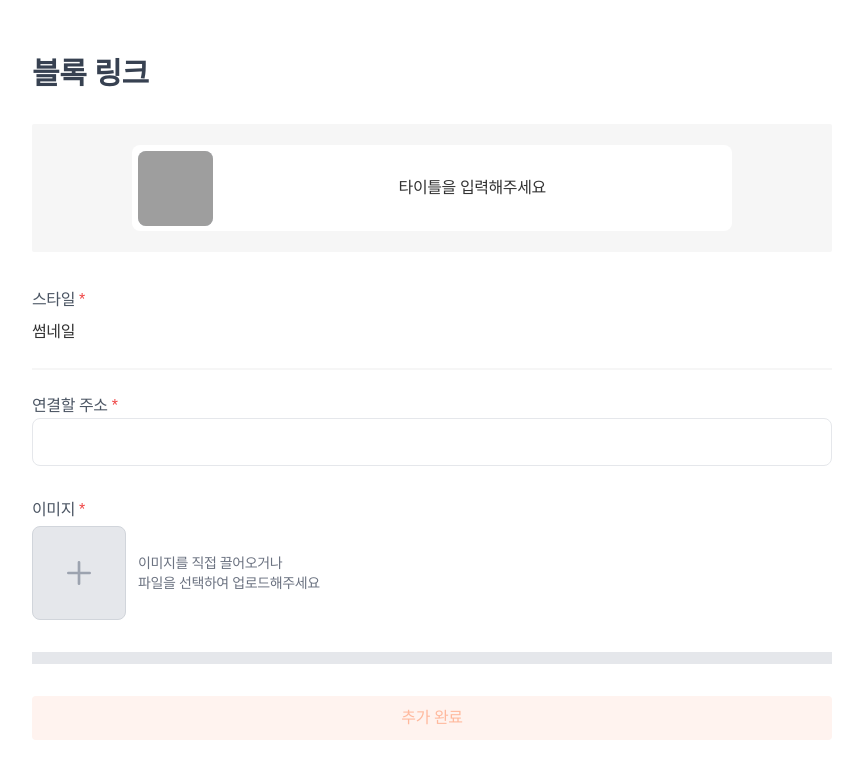
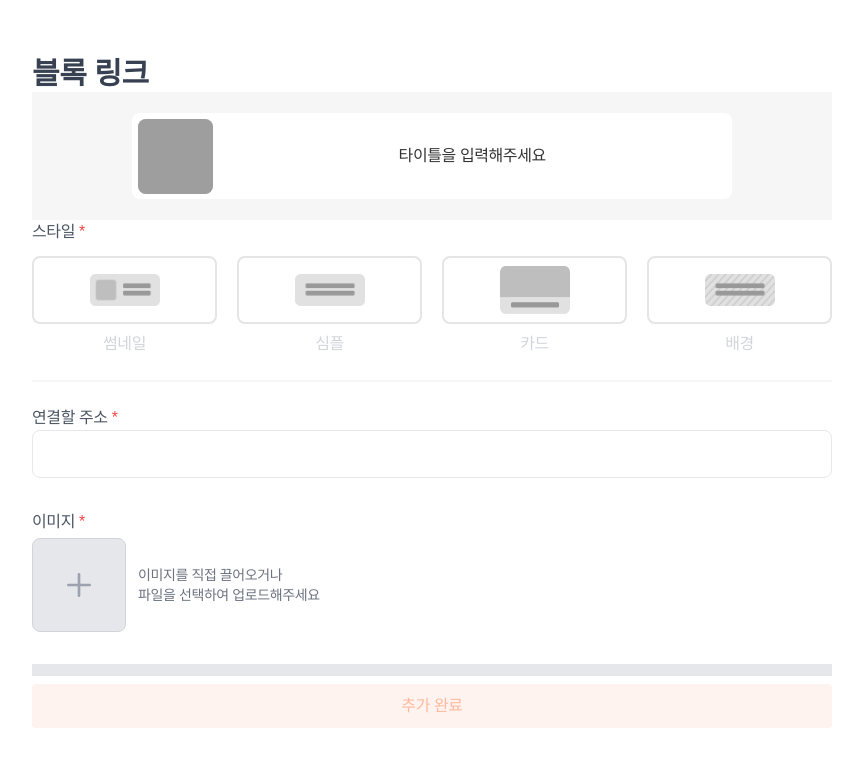
Before and after one commit to Mt-NextJs/linkle, a Next.js app: page /link in a window 1280 px wide. Shown: the top 778 px of the page, without its empty margins (224-1087 px from the left). Built offline with nearby package versions, Linux system fonts and the light colour scheme; grey boxes are pictures that could not be loaded.

Commit message:
♻️[Refactor] link page 일부 태그 변경 및 style-type 컴포넌트로 분리 #8

```diff
--- /dev/null
+++ b/src/app/link/components/style-type.tsx
@@ -0,0 +1,34 @@
+import Image from "next/image";
+import { twMerge } from "tailwind-merge";
+
+export default function StyleType({
+  name,
+  imgIdx,
+}: {
+  name: string;
+  imgIdx: number;
+}) {
+  return (
+    <label
+      key={name}
+      className="flex w-[185px] cursor-pointer flex-col items-center"
+    >
+      <input type="radio" name="style" value={name} className="hidden" />
+      <div
+        className={twMerge(
+          "flex h-[68px] w-full justify-center rounded-lg border-2 border-neutral-200 px-6 py-4",
+          name === "카드" && "py-2",
+        )}
+      >
+        <Image
+          src={`/assets/icons/item_card_00${imgIdx + 1}.png`}
+          alt={name}
+          width={70}
+          height={70}
+        />
+      </div>
+      {/* 선택됐을 때, style -> title */}
+      <p className="mt-2 text-gray-300">{name}</p>
+    </label>
+  );
+}
--- a/src/app/link/page.tsx
+++ b/src/app/link/page.tsx
@@ -1,14 +1,16 @@
+import { FormEvent } from "react";
+import StyleType from "./components/style-type";
+
+const styleItemNames = ["썸네일", "심플", "카드", "배경"];
+
 export default function LinkPage() {
   return (
     <>
-      <article className="mx-auto my-14 w-[800px]">
-        <header>
+      <div className="mx-auto my-14 w-[800px]">
         <h1 className="pageName">블록 링크</h1>
-        </header>
 
-        {/* 스타일 */}
-        <section className="mt-8 flex flex-col items-center justify-center gap-9">
         <div className="flex h-32 w-full items-center justify-center rounded-sm bg-[#F6F6F6]">
+          {/* 타입 미리보기 */}
           <div className="flex h-[86px] w-[600px] items-center rounded-lg bg-white">
             <div className="flex w-full items-center">
               <div className="ml-[6px] flex w-1/5 justify-start">
@@ -25,25 +27,23 @@ export default function LinkPage() {
           </div>
         </div>
 
+        <form>
+          {/* 스타일 */}
           <div className="w-full">
-            <h3 className="title">
+            <h3 className="title mb-3">
               스타일 <span className="text-red-500">*</span>
             </h3>
-            {/* item * 4 */}
-            <div>
-              <div className="boarder rounded border-[#F6F6F6]">
-                {/* style type img */}
-              </div>
-              <p className="mt-2">썸네일</p>
+            <div className="flex gap-5">
+              {styleItemNames.map((name, idx) => (
+                <StyleType key={name} name={name} imgIdx={idx} />
+              ))}
             </div>
           </div>
-        </section>
 
           <div className="my-6 border-t-2 border-[#F6F6F6]"></div>
 
           {/* Info */}
-        <section>
-          <form action="" className="flex flex-col gap-6">
+          <section className="flex flex-col gap-6">
             <div>
               <label className="title" htmlFor="linked-url">
                 연결할 주소 <span className="text-red-500">*</span>
@@ -86,7 +86,7 @@ export default function LinkPage() {
             </div>
 
             <div className="my-2 h-3 w-full bg-gray-200"></div>
-
+          </section>
           <button
             type="submit"
             className="h-11 w-full rounded bg-primary-100 text-primary-200"
@@ -94,8 +94,7 @@ export default function LinkPage() {
             추가 완료
           </button>
         </form>
-        </section>
-      </article>
+      </div>
     </>
   );
 }
```
Lines whose indentation alone changed are shown as unchanged.
